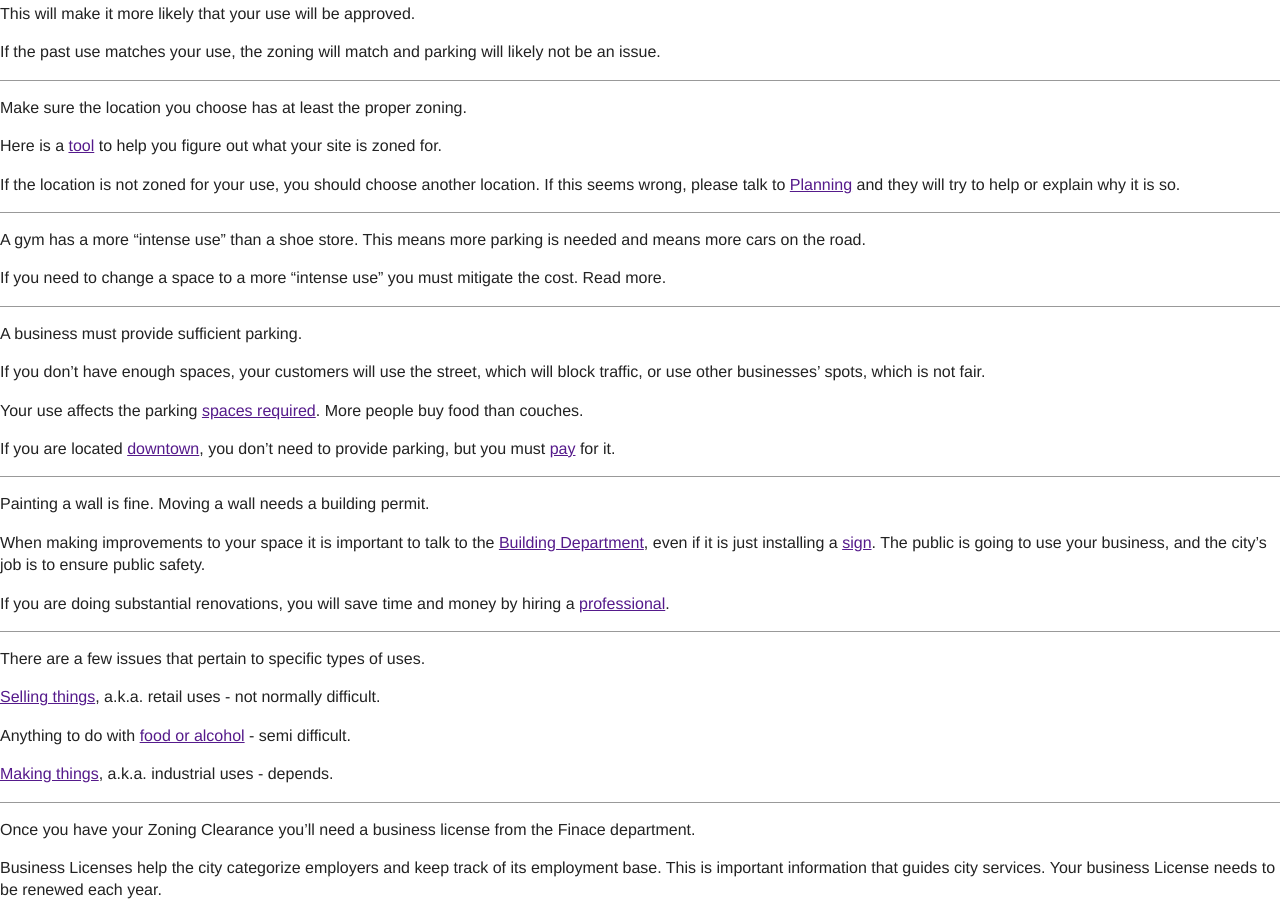
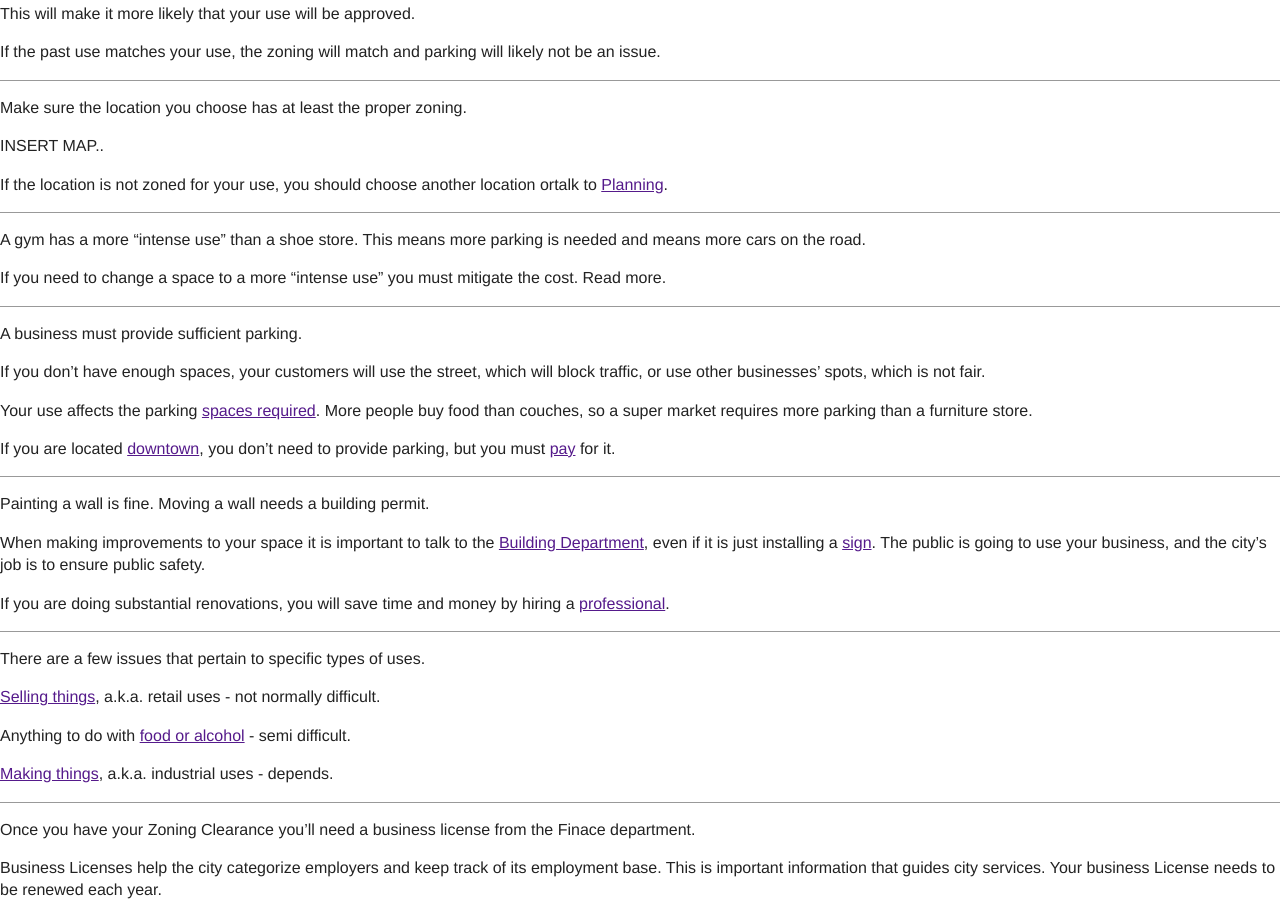
Before and after one commit to unruthless/mvp, a plain HTML site: page index.html in a window 1280 px wide. Shown: the part 867-1782 px from the top of the page. Drawn offline with Linux system fonts and the light colour scheme.

Commit message:
minor text changes

```diff
--- a/index.html
+++ b/index.html
@@ -55,8 +55,8 @@
       </section>
       <section>
         <p class="b">Make sure the location you choose has at least the proper zoning.</p>
-        <p class="b">Here is a <a href="">tool</a> to help you figure out what your site is zoned for.</p>
-        <p class="s">If the location is not zoned for your use, you should choose another location. If this seems wrong, please talk to <a href="">Planning</a> and they will try to help or explain why it is so.</p>
+        <p class="b">INSERT MAP..</p>
+        <p class="s">If the location is not zoned for your use, you should choose another location ortalk to <a href="">Planning</a>.</p>
       </section>
       <section>
         <p class="b">A gym has a more “intense use” than a shoe store. This means more parking is needed and means more cars on the road.</p>
@@ -65,7 +65,7 @@
       <section>
         <p class="s">A business must provide sufficient parking.</p>
         <p class="b">If you don’t have enough spaces, your customers will use the street, which will block traffic, or use other businesses’ spots, which is not fair.</p>
-        <p class="s">Your use affects the parking <a href="">spaces required</a>. More people buy food than couches.</p>
+        <p class="s">Your use affects the parking <a href="">spaces required</a>. More people buy food than couches, so a super market requires more parking than a furniture store.</p>
         <p class="s">If you are located <a href="">downtown</a>, you don’t need to provide parking, but you must <a href="">pay</a> for it.</p>
       </section>
       <section>
```
